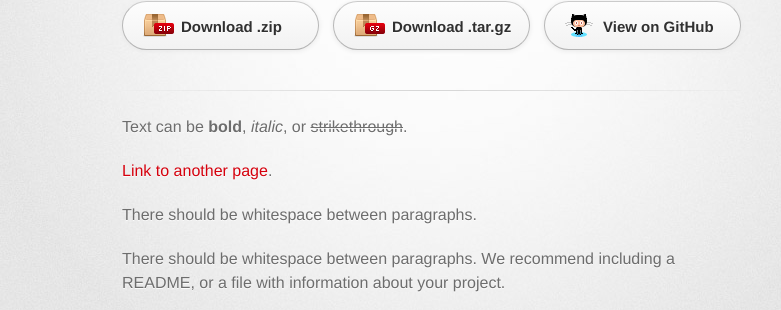
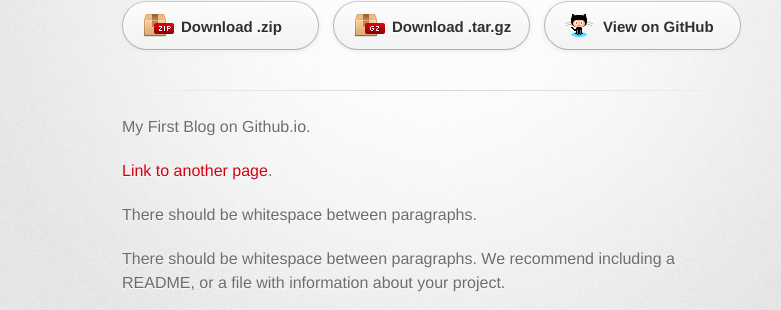
Before and after one commit to echenn/echenn.github.io, a Jekyll site: the page built from index.md, in a window 1280 px wide and 900 px high. Shown: the part 156-466 px from the top of the window, without its empty margins (208-989 px from the left). Built offline with Jekyll 4.4.1, drawn with Linux system fonts in a browser that asks for light colours; some web fonts are replaced.

Commit message:
Update index.md

```diff
--- a/index.md
+++ b/index.md
@@ -2,7 +2,7 @@
 layout: default
 ---
 
-Text can be **bold**, _italic_, or ~~strikethrough~~.
+My First Blog on Github.io.
 
 [Link to another page](another-page).
 
```
